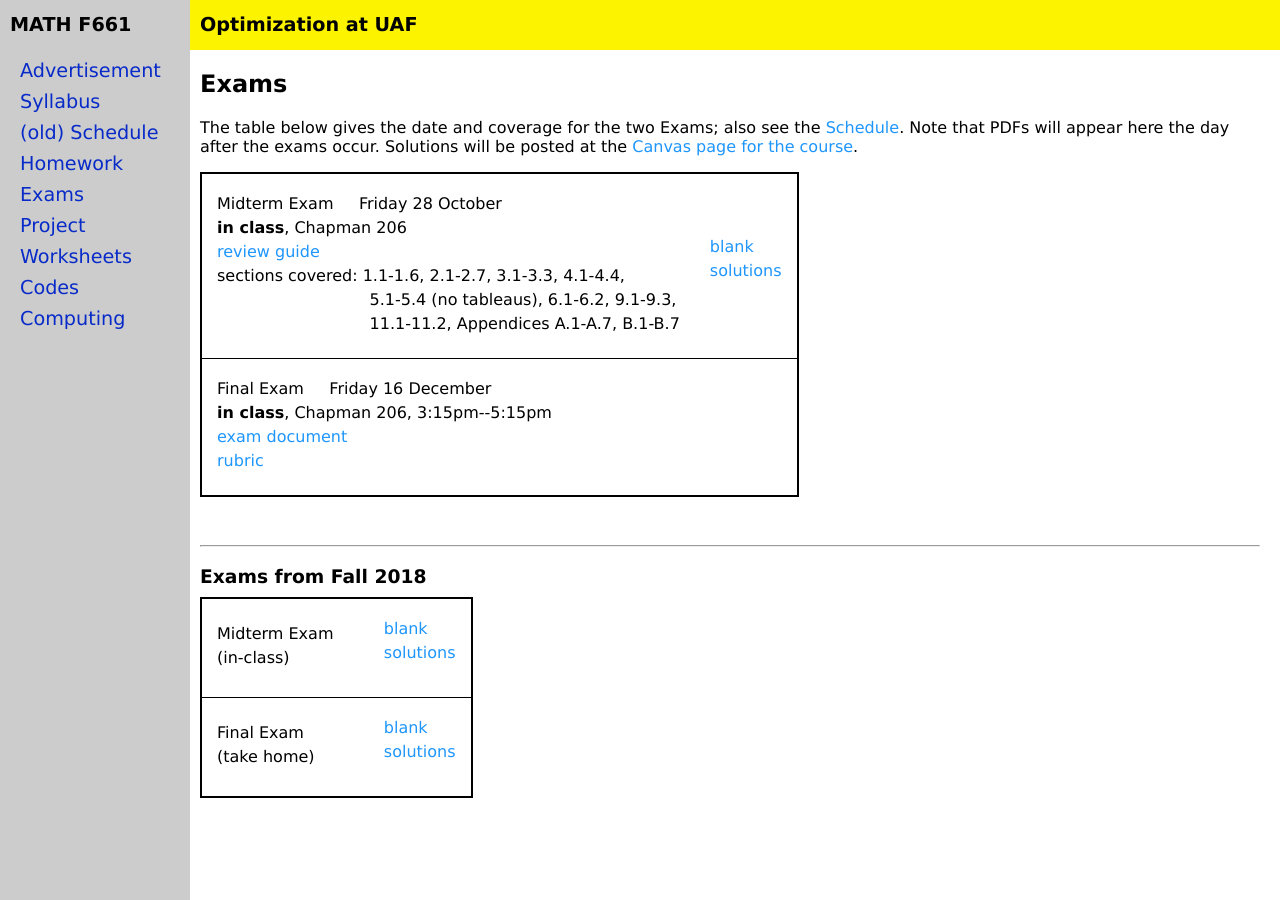
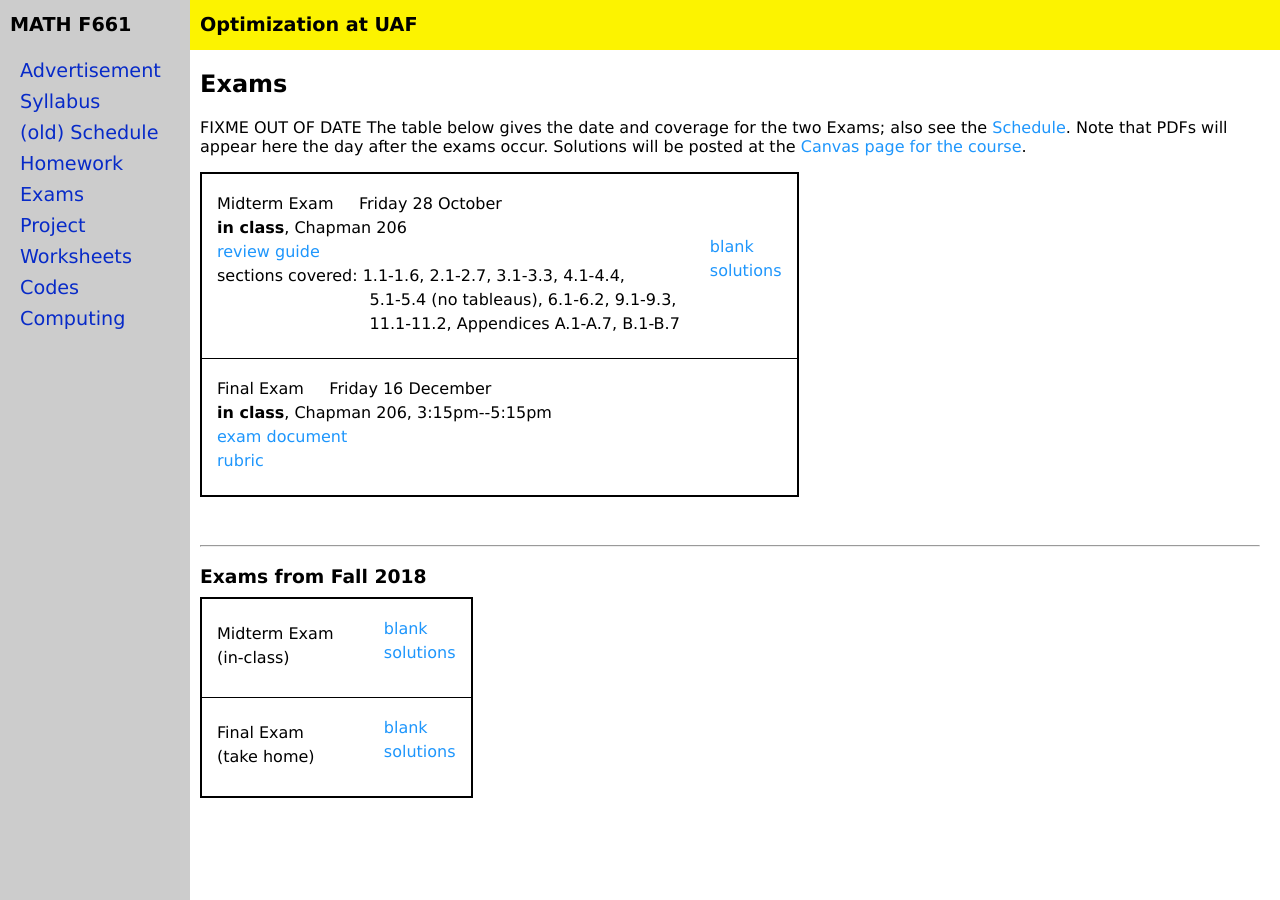
Before and after one commit to bueler/opt, a Jekyll site: the page built from exams.md, in a window 1280 px wide. Built offline with Jekyll 4.4.1, drawn with Linux system fonts in a browser that asks for light colours.

```diff
--- a/exams.md
+++ b/exams.md
@@ -5,7 +5,7 @@ title: Exams
 
 ## Exams
 
-The table below gives the date and coverage for the two Exams; also see the [Schedule](assets/general/F22/schedule.pdf).  Note that PDFs will appear here the day after the exams occur.  Solutions will be posted at the [Canvas page for the course](https://canvas.alaska.edu/courses/9948).
+FIXME OUT OF DATE The table below gives the date and coverage for the two Exams; also see the [Schedule](assets/general/F22/schedule.pdf).  Note that PDFs will appear here the day after the exams occur.  Solutions will be posted at the [Canvas page for the course](https://canvas.alaska.edu/courses/9948).
 
 {% include exam_table.md  data=site.data.exams %}
 
```
Also changed, not shown: homework.md (+2 -2 lines), 3 other files.
